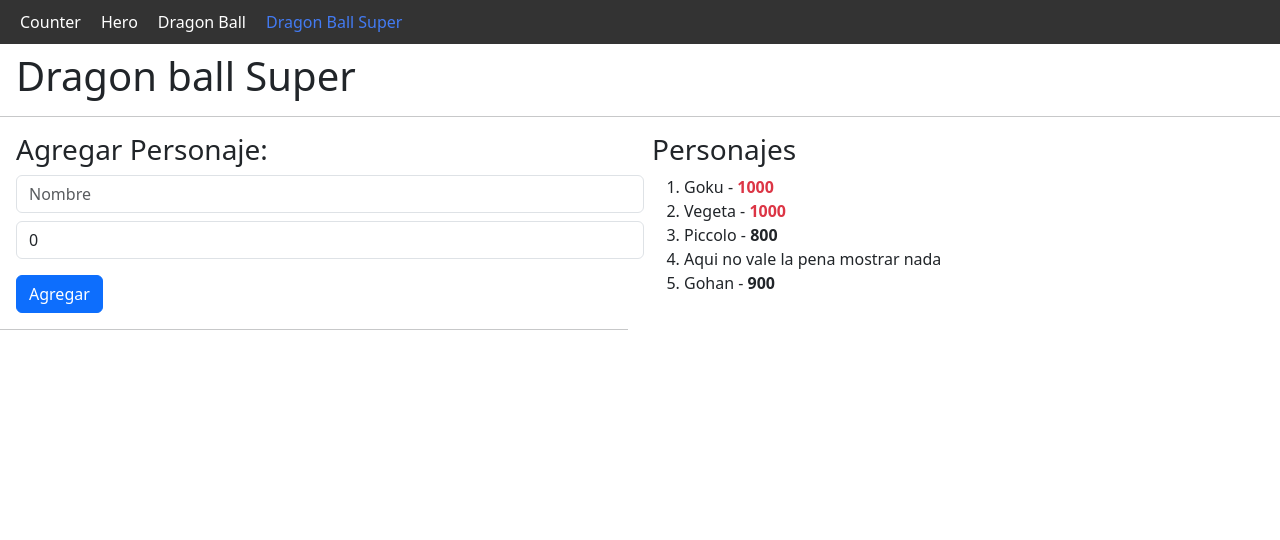
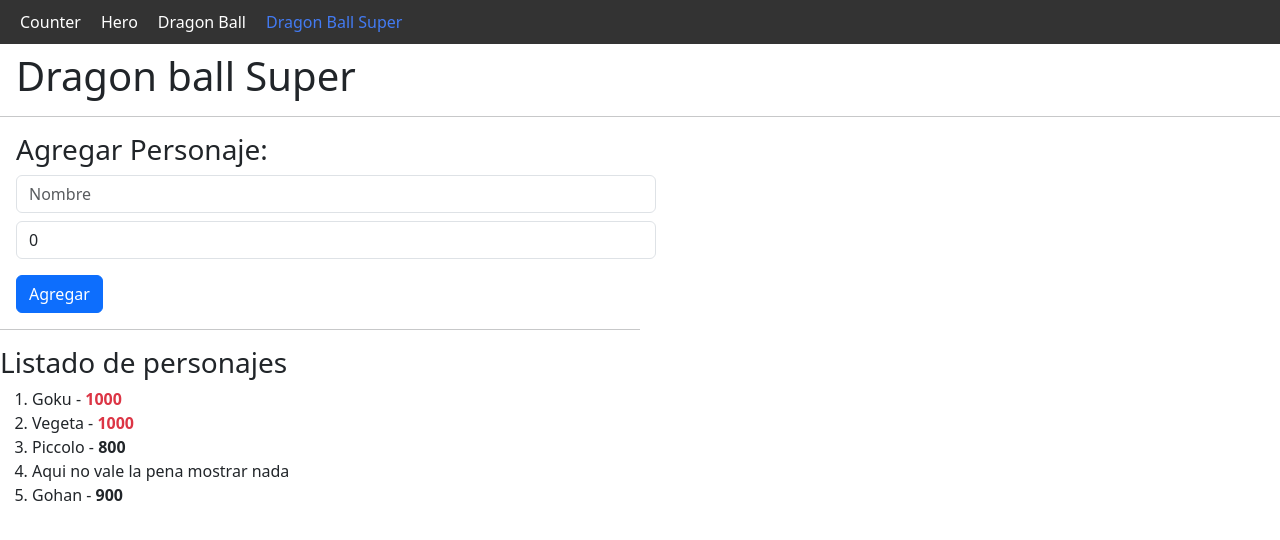
Before and after one commit to CopernicoDev/bases-angular, an Angular app: page /dragon-ball-super in a window 1280 px wide. Shown: the top 540 px of the page. Built offline with nearby package versions, Linux system fonts and the light colour scheme.

Commit message:
Realizando tarea y optimizando código

```diff
--- a/src/app/components/shared/chararcter-dragon-ball-super/chararcter-dragon-ball-super.html
+++ b/src/app/components/shared/chararcter-dragon-ball-super/chararcter-dragon-ball-super.html
@@ -1,4 +1,4 @@
-<h3> Personaje Dragon Ball Super</h3>
+<h3> {{listName()}}</h3>
 <div class="col-12 col-sm-6">
     <ol>
         @for (charater of characters(); track charater.name) {
--- a/src/app/components/shared/chararcter-dragon-ball-super/chararcter-dragon-ball-super.ts
+++ b/src/app/components/shared/chararcter-dragon-ball-super/chararcter-dragon-ball-super.ts
@@ -1,10 +1,7 @@
 import { Component, signal, input } from '@angular/core';
 
 
-interface Character {
-  name: string;
-  power: number;
-}
+
 
 @Component({
   selector: 'app-chararcter-dragon-ball-super',
@@ -13,9 +10,8 @@
   styleUrl: './chararcter-dragon-ball-super.css',
 })
 export class ChararcterDragonBallSuper {
-  name = signal('');
-  power = signal(0);
 
-  characters = input<Character[]>([]);
+  characters = input.required<Character[]>();
+  listName = input.required<string>();
 
 }
--- /dev/null
+++ b/src/app/components/shared/form-character-super/form-character-super.html
@@ -0,0 +1,12 @@
+<div class="col-12 col-sm-6">
+    <h3 class="ms-3">Agregar Personaje: {{name()}}</h3>
+
+    <input type="text" class="form-control ms-3 mb-2" placeholder="Nombre" #txtName [value]="name()"
+        (input)="name.set(txtName.value)">
+
+    <input type="number" class="form-control ms-3 mb-2" placeholder="Poder" #numberPower [value]="power()"
+        (input)="power.set(numberPower.valueAsNumber)">
+
+    <button (click)="addCharacter()" class="btn btn-primary mt-2 ms-3">Agregar</button>
+    <hr>
+</div>
--- /dev/null
+++ b/src/app/components/shared/form-character-super/form-character-super.ts
@@ -0,0 +1,42 @@
+import { Component, output, signal } from '@angular/core';
+
+@Component({
+  selector: 'app-form-character-super',
+  imports: [],
+  templateUrl: './form-character-super.html',
+  styleUrl: './form-character-super.css',
+})
+export class FormCharacterSuper {
+  name = signal('');
+  power = signal(0);
+
+  // Emitimos un evento hacia el padre con el nuevo personaje
+  newCharacter = output<Character>();
+
+  getPowerClass(power: number) {
+    return {
+      'text-danger': power >= 1000,
+      'text-primary': power <= 999,
+    }
+  }
+
+  addCharacter() {
+    // 1. Validar que tengamos datos
+    if (!this.name() || this.power() <= 0) {
+      return;
+    }
+
+    // 2. Crear el nuevo personaje
+    const newCharacter: Character = {
+      name: this.name(),
+      power: this.power()
+    };
+
+    // 3. Emitir el evento al componente padre
+    this.newCharacter.emit(newCharacter);
+
+    // 4. Limpiar los inputs
+    this.name.set('');
+    this.power.set(0);
+  }
+}
--- /dev/null
+++ b/src/app/interface/interface-character.ts
@@ -0,0 +1,4 @@
+interface Character {
+    name: string;
+    power: number;
+}
--- a/src/app/pages/dragon-ball-super/dragon-ball-super.html
+++ b/src/app/pages/dragon-ball-super/dragon-ball-super.html
@@ -1,41 +1,8 @@
 <h1 class="ms-3">Dragon ball Super</h1>
 <hr>
 <section class="row">
-    <div class="col-12 col-sm-6">
-        <h3 class="ms-3">Agregar Personaje: {{name()}}</h3>
-
-        <input type="text" class="form-control ms-3 mb-2" placeholder="Nombre" #txtName [value]="name()"
-            (input)="name.set(txtName.value)">
-
-        <input type="number" class="form-control ms-3 mb-2" placeholder="Poder" #numberPower [value]="power()"
-            (input)="power.set(numberPower.valueAsNumber)">
-
-        <button (click)="addCharacter()" class="btn btn-primary mt-2 ms-3">Agregar</button>
-        <hr>
-    </div>
-    <div class="col-12 col-sm-6">
-        <h3>Personajes</h3>
-        <ol>
-            @for (charater of characters(); track characters.name) {
-            @if (charater.power>500){
-            <li>{{charater.name}} - <strong [class.text-danger]="charater.power >=1000 ">
-                    {{charater.power}}</strong>
-            </li>
-            } @else {
-            <li>Aqui no vale la pena mostrar nada</li>
-            }
-            }
-            <!-- Otra forma menos utilizada, la mejor es la de arriba
-            @for (charater of characters(); track characters.name) {
-            <li>
-                <strong>{{charater.name}}</strong> - {{' '}}
-                <strong [ngClass]="getPowerClass(charater.power)">{{charater.power}}</strong>
-            </li>
-        }-->
-
-        </ol>
-
-    </div>
+    <app-form-character-super (newCharacter)="addCharacter($event)" />
+    <app-chararcter-dragon-ball-super [characters]="characters()" listName="Listado de personajes" />
 </section>
 <!-- ng-content es como si se injectara el contenido de otro componente -->
 <!-- ng-content es como si se injectara el contenido de otro componente -->
--- a/src/app/pages/dragon-ball-super/dragon-ball-super.ts
+++ b/src/app/pages/dragon-ball-super/dragon-ball-super.ts
@@ -1,17 +1,16 @@
 import { NgClass } from '@angular/common';
 import { Component, computed, signal } from '@angular/core';
 import { RouterLink } from '@angular/router';
+import { ChararcterDragonBallSuper } from '../../components/shared/chararcter-dragon-ball-super/chararcter-dragon-ball-super';
+import { FormCharacterSuper } from '../../components/shared/form-character-super/form-character-super';
 
 
 
-interface Character {
-  name: string;
-  power: number;
-}
+
 
 @Component({
   selector: 'app-dragon-ball-super',
-  imports: [RouterLink, NgClass],
+  imports: [RouterLink, NgClass, ChararcterDragonBallSuper, FormCharacterSuper],
   templateUrl: './dragon-ball-super.html',
   styleUrl: './dragon-ball-super.css',
 })
@@ -42,32 +41,8 @@
     }
   ]);
 
-
-  getPowerClass(power: number) {
-    return {
-      'text-danger': power >= 1000,
-      'text-primary': power <= 999,
-    }
+  addCharacter(newCharacter: Character) {
+    this.characters.update(list => [...list, newCharacter]);
   }
 
-  addCharacter() {
-    // 1. Validar que tengamos datos
-    if (!this.name() || this.power() <= 0) {
-      return;
-    }
-
-    // 2. Crear el nuevo personaje
-    const newCharacter: Character = {
-      name: this.name(),
-      power: this.power()
-    };
-
-    // 3. Actualizar la signal de characters
-    // Usamos .update() que nos da el valor actual (list) y retornamos un nuevo arreglo
-    this.characters.update((list) => [...list, newCharacter]);
-
-    // 4. Limpiar los inputs
-    this.name.set('');
-    this.power.set(0);
-  }
 }
```
Also changed, not shown: src/app/components/shared/form-character-super/form-character-super.css (added), 1 other file (tests, documents, lock files or other folders).
